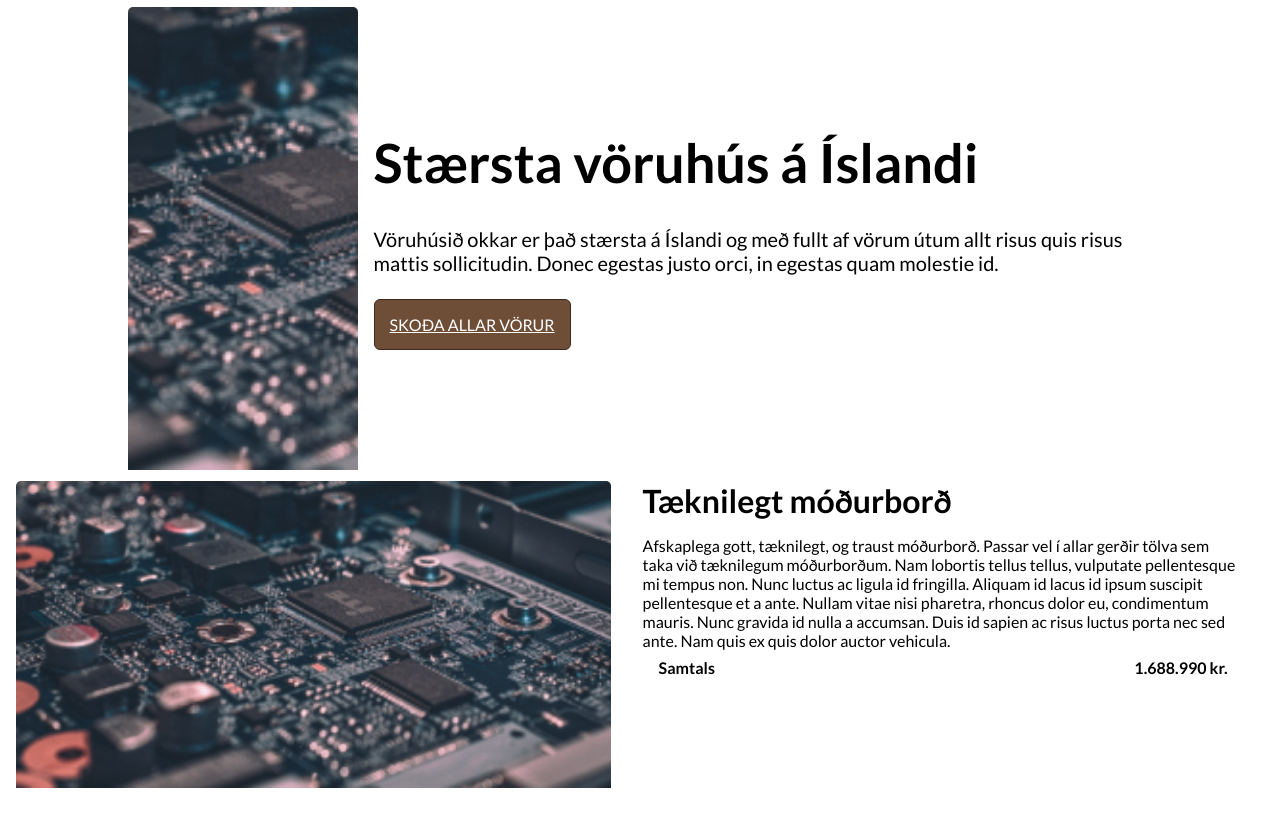
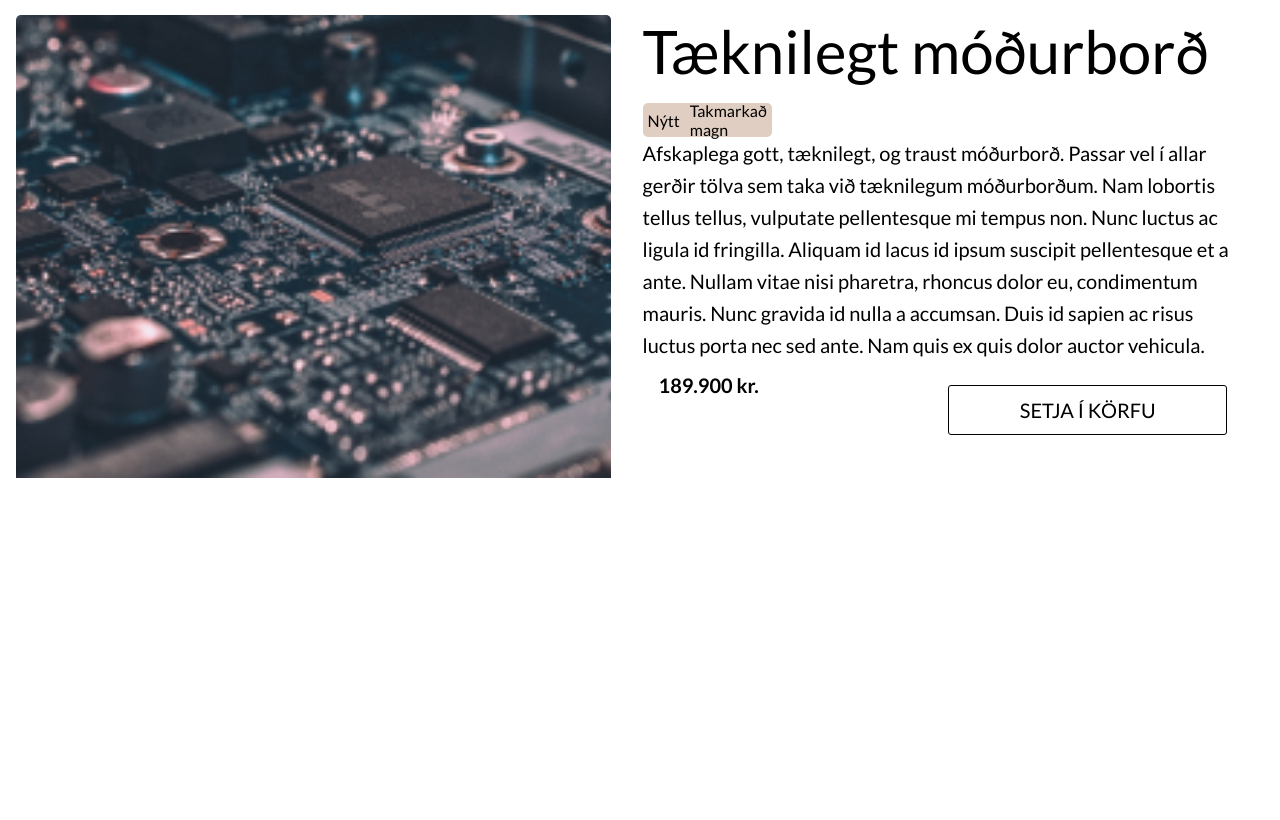
Before and after one commit to BFN03/Hopverk1, a plain HTML site: page vara.html in a window 1280 px wide. Shown: the part 68-888 px from the top of the page. After the commit the page ends 800 px from the top, so only its background shows below. Drawn offline with Linux system fonts and the light colour scheme.

Commit message:
Tags og ehv

```diff
--- a/styles.css
+++ b/styles.css
@@ -226,10 +226,28 @@ color: #000000;
   .tags ul {
     display: flex;
     flex-direction: row;
-    justify-content: space-evenly;
+    margin-left: 1rem;
+    justify-content: space-between;
     justify-content: start;
     list-style: none;
+
+    display: flex;
+    flex-direction: row;
+    align-items: center;
+    padding: 5px;
+    gap: 10px;
+
+    width: min-content;
+    height: 34px;
+
+
+    background: #E1CEC2;
+    border-radius: 5px;
   }
+
+
+
+
   .dæmi {
     background-color: #E1CEC2;
     clip-path: polygon(0% 15%, 100% 0, 100% 85%, 0% 100%);
@@ -662,7 +680,19 @@ color: #000000;
   padding-left: 1rem;
   justify-content: left;
   flex-grow: 1;
-}
+}.buttons {
+    display: flex;
+    justify-content: center;
+    margin-bottom: 0.5rem;
+    margin-top: 0.5rem;
+    padding-top: 0.5rem;
+    border: 1px solid #000000;
+    cursor: pointer;
+    border-radius: 3px;
+    padding-bottom: 0.5rem;
+
+
+  }
 
 .boxeskarfa {
   display: flex;
@@ -766,9 +796,69 @@ color: #000000;
   padding-left: 0.5rem;
   padding-top: 0.5rem;
   padding-right: 0.5rem;
-  width: 40%;
+  width: 48%;
 
   margin-bottom: 1rem;
 
   border-radius: 5px;
 }
+
+.boxesvara .boxvara h1 {
+  font-weight: normal;
+  font-size: 60px;
+}
+
+.boxesvara .boxvara img {
+  width: 690px;
+  height: 463px;
+}
+
+.tags1 {
+  display: flex;
+  flex-direction: row;
+  align-items: center;
+  padding: 5px;
+  gap: 10px;
+
+  width: min-content;
+  height: 34px;
+
+  background: #E1CEC2;
+  border-radius: 5px;
+}
+
+.varatexti {
+  font-size: 20px;
+  font-weight: 400;
+  line-height: 32px;
+}
+
+.boxtextivara {
+  display: flex;
+
+  flex-direction: column;
+  background-color: #FFFFFF;
+
+  padding-top: 1rem;
+  padding-right: 0.5rem;
+  width: 49%;
+  text-align: end;
+
+  margin-bottom: 1rem;
+
+  border-radius: 5px;
+}
+
+.buttons {
+  display: flex;
+  justify-content: center;
+  margin-bottom: 0.5rem;
+  margin-top: 0.5rem;
+  padding-top: 0.5rem;
+  border: 1px solid #000000;
+  cursor: pointer;
+  border-radius: 3px;
+  padding-bottom: 0.5rem;
+
+
+}
--- a/vara.html
+++ b/vara.html
@@ -32,45 +32,34 @@
 
       </nav>
 
-      <section id="stærsta">
-        <div class="containe">
-          <div class="content right">
-            <div class="imgmotherboard">
-              <img src="img/Motherboard.png" alt="voruhus">
-          </div>
-        </div>
-          <div class="contentleft2">
-            <div class="hh2">
-              <h2>Stærsta vöruhús á Íslandi</h2>
-            </div>
-            <div class="pp">
-              <p>Vöruhúsið okkar er það stærsta á Íslandi og með fullt af vörum útum
-                allt risus quis risus mattis sollicitudin. Donec egestas justo orci,
-                in egestas quam molestie id.</p>
-              </div>
-                <div class="button2">
-              <form><a href="allar.html">SKOÐA ALLAR VÖRUR</form></a>
-            </div>
-          </div>
-      </div>
-      </section>
 
 
 
 
-      <div class="boxespöntun">
-        <div class="boxpöntun">
+
+      <div class="boxesvara">
+        <div class="boxvara">
             <img src="img/Motherboard.png" alt="móðurborð">
         </div>
-        <div class="boxpöntun">
+        <div class="boxvara">
             <h1>Tæknilegt móðurborð</h1>
+                <div class="tags1"><p>Nýtt</p>
+                    <p>Takmarkað magn</p></div>
+                <div class="varatexti">
             <p>Afskaplega gott, tæknilegt, og traust móðurborð. Passar vel í allar gerðir tölva sem taka við tæknilegum móðurborðum. Nam lobortis tellus tellus, vulputate pellentesque mi tempus non. Nunc luctus ac ligula id fringilla. Aliquam id lacus id ipsum suscipit pellentesque et a ante. Nullam vitae nisi pharetra, rhoncus dolor eu, condimentum mauris. Nunc gravida id nulla a accumsan. Duis id sapien ac risus luctus porta nec sed ante. Nam quis ex quis dolor auctor vehicula. </p>
-            <div class="boxespöntun">
-                <div class="boxpöntun">
-                <p><strong>Samtals</strong></p>
+
+            <div class="boxesvara">
+                <div class="boxvara">
+                <p><strong>189.900 kr.</strong></p>
                 </div>
-                <div class="boxtexti">
-                <p><strong>1.688.990 kr.</strong></p>
+                <div class="boxtextivara">
+
+                    <div class="buttons">
+                        <form>SETJA Í KÖRFU</form>
+                      </div>
+
+
+                </div>
                 </div>
                 </div>
         </div>
```
Also changed, not shown: Vörulisti.html (+4 -2 lines), 1 other file.
